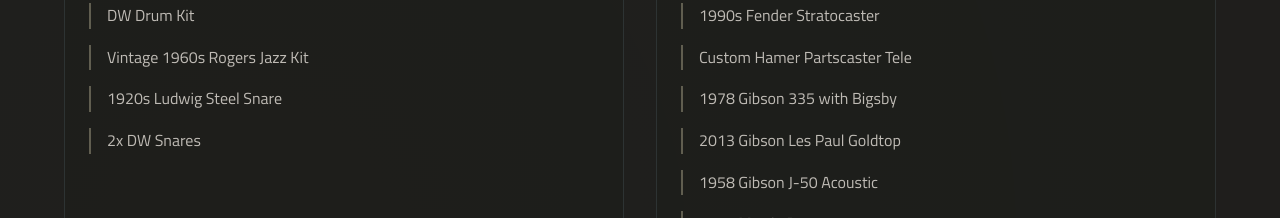
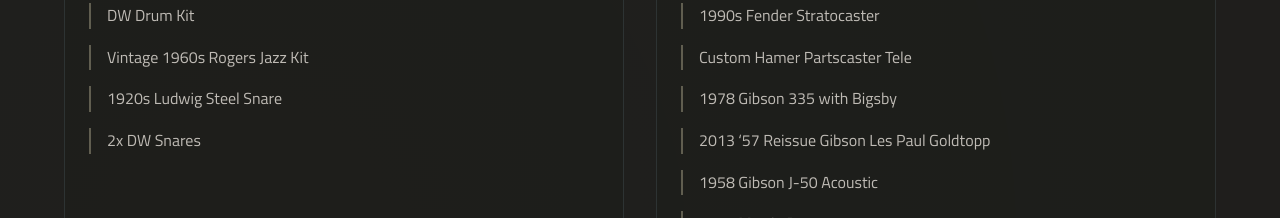
Before and after one commit to wrowston/lula-lake-sound, a Next.js app: page / in a window 1280 px wide. Shown: the part 5160-5378 px from the top of the page. Built offline with nearby package versions, Linux system fonts and the light colour scheme; no server answers; a web font is replaced by a local one.

Commit message:
fixed guitar name

```diff
--- a/src/components/equipment-specs.tsx
+++ b/src/components/equipment-specs.tsx
@@ -143,7 +143,7 @@
       { name: "1990s Fender Stratocaster"},
       { name: "Custom Hamer Partscaster Tele"},
       { name: "1978 Gibson 335 with Bigsby"},
-      { name: "2013 Gibson Les Paul Goldtop"},
+      { name: "2013 ‘57 Reissue Gibson Les Paul Goldtopp"},
       { name: "1958 Gibson J-50 Acoustic"},
       { name: "1971 Martin D-28"},
       { name: "2005 Martin HD-28"},
```
